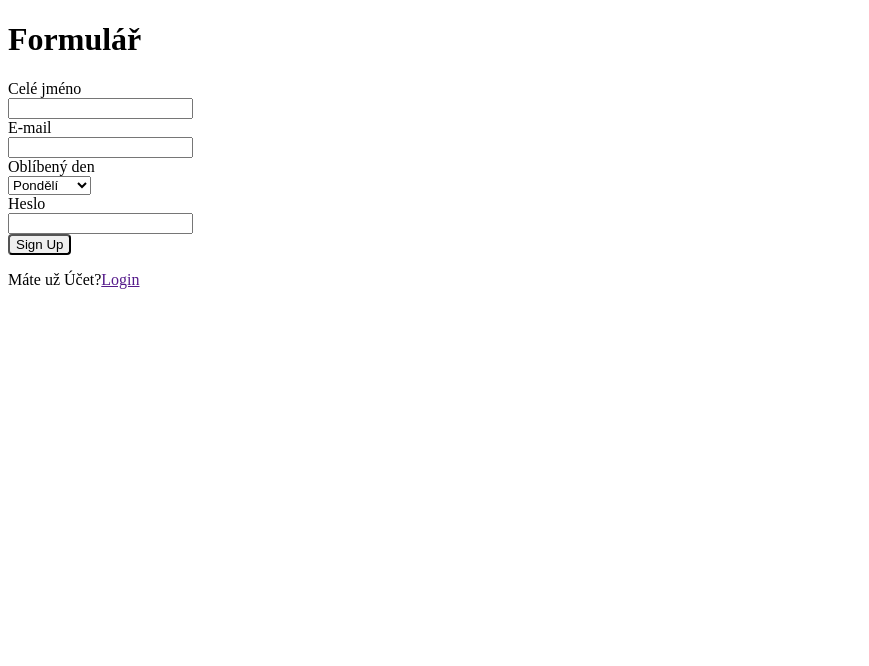
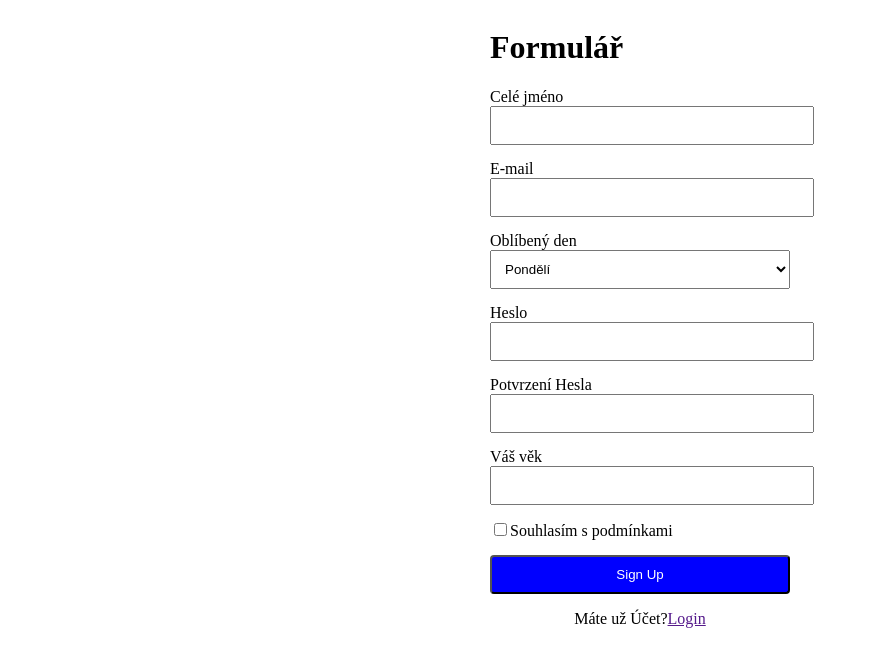
Before and after one commit to MatejStoklasek/form, a plain HTML site: page index.html in a window 1280 px wide. Shown: the whole page, without its empty margins (0-869 px from the left). Drawn offline with Linux system fonts and the light colour scheme.

Commit message:
progress

```diff
--- a/index.html
+++ b/index.html
@@ -7,34 +7,44 @@
     <meta http-equiv="X-UA-Compatible" content="ie=edge">
     <title>Document</title>
 </head>
-<body>
-<h1>Formulář</h1>
-<form method="post">
-    <label for="jméno">Celé jméno</label><br>
-    <input type="text" id="jméno" name="jméno" required><br/>
+<body style="text-align: center;display: flex;justify-content: center;align-items: center">
 
-    <label for="email">E-mail</label><br>
-    <input type="email" id="email" name="email" required><br/>
+<form style="text-align: center;width: 300px" method="post">
+    <h1 style="text-align: left">Formulář</h1>
 
-    <label for="oblíbený den">Oblíbený den</label><br>
-    <select id="oblíbený den" name="oblíbený den">
+    <label style="display: block;text-align: left" for="jméno">Celé jméno</label>
+    <input style="width: 300px;margin-bottom: 15px;padding: 10px" type="text" id="jméno" name="jméno" required maxlength="50">
+
+    <label style="display: block;text-align: left" for="email">E-mail</label>
+    <input style="width: 300px;margin-bottom: 15px;padding: 10px" type="email" id="email" name="email" required>
+
+    <label style="display: block;text-align: left" for="oblíbený den">Oblíbený den</label>
+    <select style="width: 100%;padding: 10px;margin-bottom: 15px" id="oblíbený den" name="oblíbený den">
         <optgroup label="Všední dny">
-        <option value="Pondělí">Pondělí</option>
-        <option value="Úterý">Úterý</option>
-        <option value="Středa">Středa</option>
-        <option value="Čtvrtek">Čtvrtek</option>
-        <option value="Pátek">Pátek</option>
+            <option value="Pondělí">Pondělí</option>
+            <option value="Úterý">Úterý</option>
+            <option value="Středa">Středa</option>
+            <option value="Čtvrtek">Čtvrtek</option>
+            <option value="Pátek">Pátek</option>
         </optgroup>
         <optgroup label="Víkend">
             <option value="Sobota">Sobota</option>
             <option value="Neděle">Neděle</option>
         </optgroup>
-    </select><br/>
+    </select>
 
-    <label for="heslo">Heslo</label><br>
-    <input type="password" id="heslo" name="heslo" required><br/>
+    <label style="display: block;text-align: left;" for="heslo">Heslo</label>
+    <input style="width: 300px;padding: 10px;margin-bottom: 15px" type="password" id="heslo" name="heslo" required minlength="8">
 
-    <button style="border-radius: 4px;" type="submit">Sign Up</button>
+    <label style="display: block;text-align: left;" for="potvrzení-hesla">Potvrzení Hesla</label>
+    <input style="width: 300px;padding: 10px;margin-bottom: 15px" type="password" id="potvrzení-hesla" name="potvrzení-hesla" required >
+
+    <label style="display: block; text-align: left" for="věk">Váš věk</label>
+    <input style="width: 100%;padding: 10px" id="věk" name="věk" required type="number">
+
+    <label style="display: block;text-align: left;margin-top: 15px"><input type="checkbox" name="checkbox" required>Souhlasím s podmínkami</label>
+
+    <button style="border-radius: 4px; color: white;background-color: blue; padding: 10px;width: 300px;margin-top: 15px" type="submit">Sign Up</button>
     <p>Máte už Účet?<a href="">Login</a></p>
 </form>
 </body>
```
